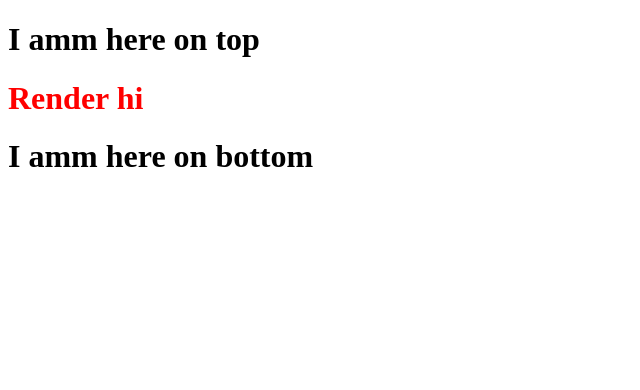
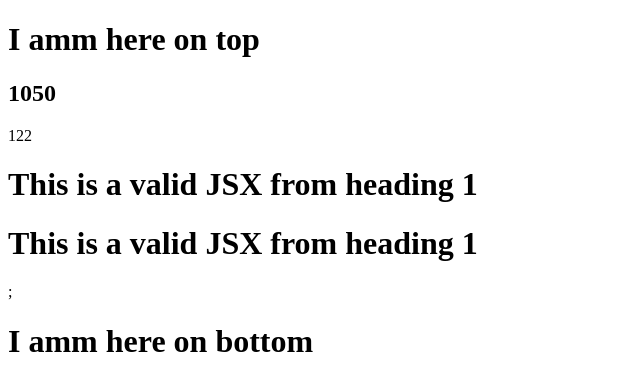
Before and after one commit to rahulgupta1210/Namaste-React, a React (Vite) app: page / in a window 1280 px wide. Shown: the top 390 px of the page, without its empty margins (0-640 px from the left). Built offline with nearby package versions, Linux system fonts and the light colour scheme.

Commit message:
JSX syntax and object

```diff
--- a/App.js
+++ b/App.js
@@ -7,6 +7,14 @@ const heading = React.createElement(
     {id:'heading'},
     "Render hi"
 );
+
+const elem = <span> React Element</span>
+
+const title = (
+    <h1>this is the title
+        {elem}
+    </h1>
+)
 
 const root = ReactDOM.createRoot(document.getElementById('root'));
 
@@ -18,3 +26,38 @@ console.log(heading)
 const jsxheading =<h1>This is a valid JSX</h1>
 
 console.log(jsxheading)
+
+
+const TitleComponent =()=>(
+    <h1 className="head">
+        This is a valid JSX from heading 1
+    </h1>
+)
+
+//React functional Compnent-a function which return a jsx(return react elemnt )
+//if malicias attack cross site scripting-jsx will sanitize it automatically
+
+const data = 122//api.getData();
+const number = 1000;
+const HeadingComponent =()=>(
+    <div id="container">
+        <h2>{number+50}</h2>
+        {data}
+        {console.log('this is hjhjhjh')}
+        <TitleComponent/>
+
+
+        <h1>This is a valid JSX from heading 1</h1>;
+    </div>
+)
+
+const HeadingComponent1 =()=> <h1>valid rect function one liner</h1>
+
+const HeadingComponent2 =()=> (
+<h1>valid rect function one liner</h1>
+);
+
+
+const fn =()=>true;
+
+root.render(<HeadingComponent />)
```
Also changed, not shown: episode4.txt (added), 2 other files (tests, documents, lock files or other folders).
